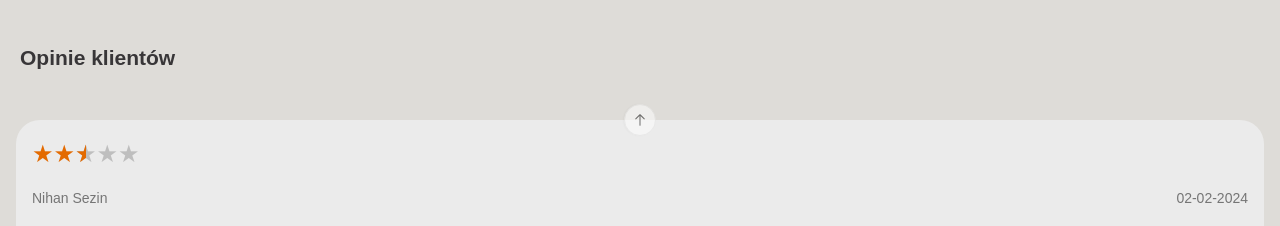
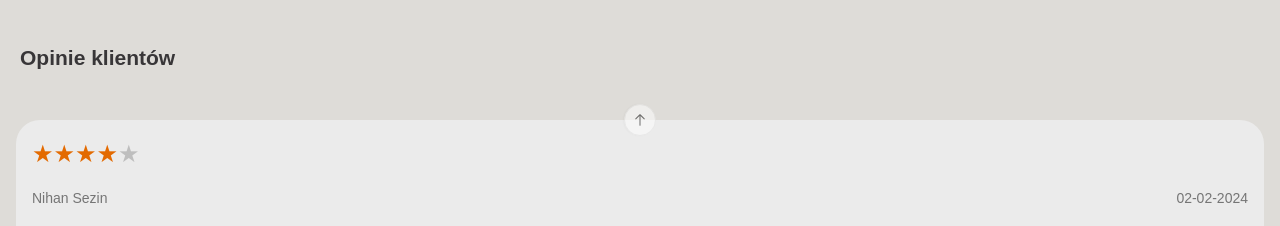
Before and after one commit to MarioLuigie/Odlew, a Next.js app: page / in a window 1280 px wide. Shown: the part 10000-10226 px from the top of the page. Built offline with nearby package versions, Linux system fonts and the light colour scheme.

Commit message:
Feat: Create opinion.model.ts in models

```diff
--- a/src/components/content/Opinion.tsx
+++ b/src/components/content/Opinion.tsx
@@ -34,7 +34,7 @@ export default function Opinion({
 			<div className="pb-4">
 				<ReactStars
 					count={5}
-          value={2.5}
+          value={4}
           edit={false}
 					size={24}
 					color1={'#bebebe'}
```
Also changed, not shown: src/lib/models/opinion.model.ts (added).
